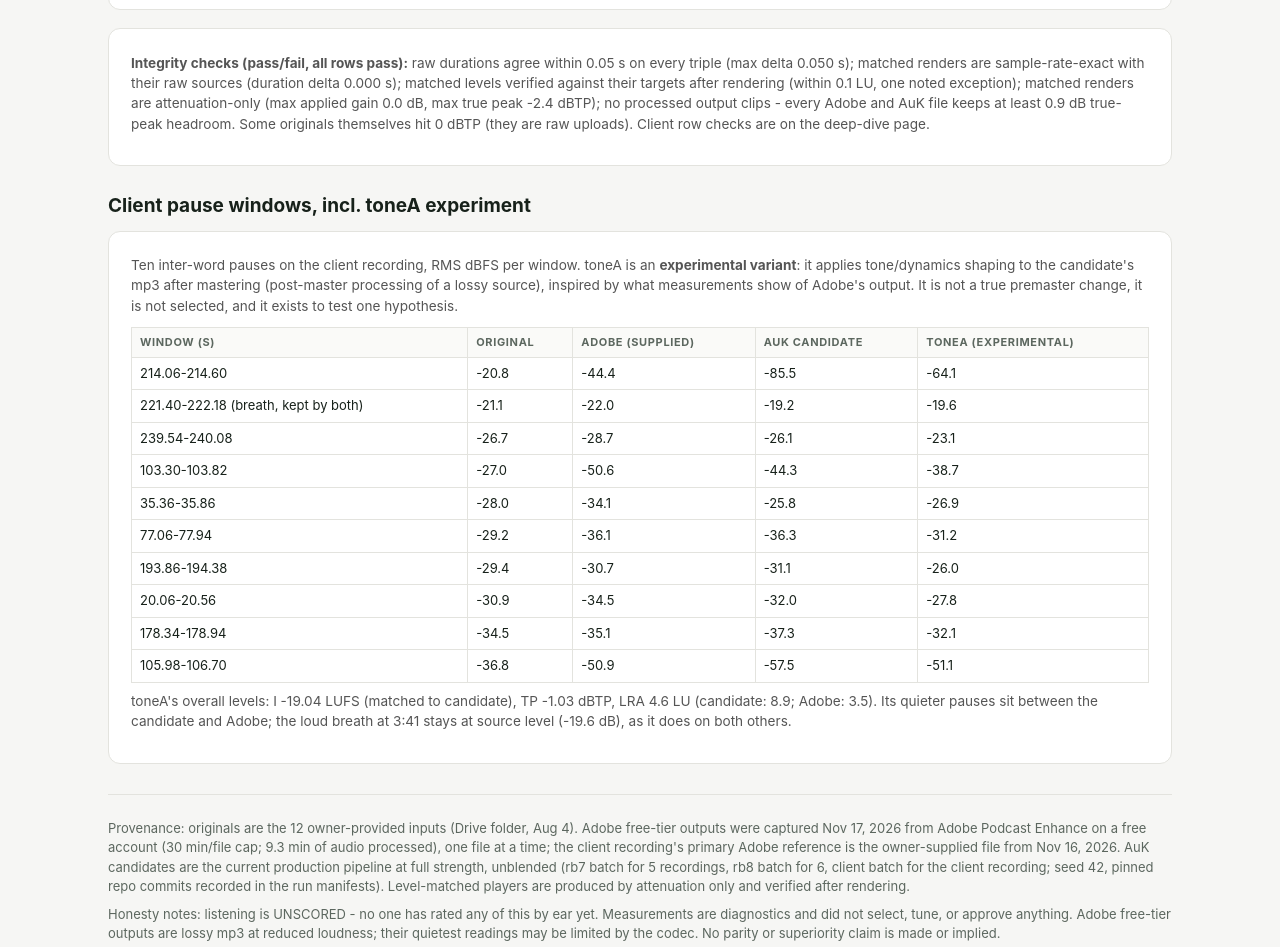
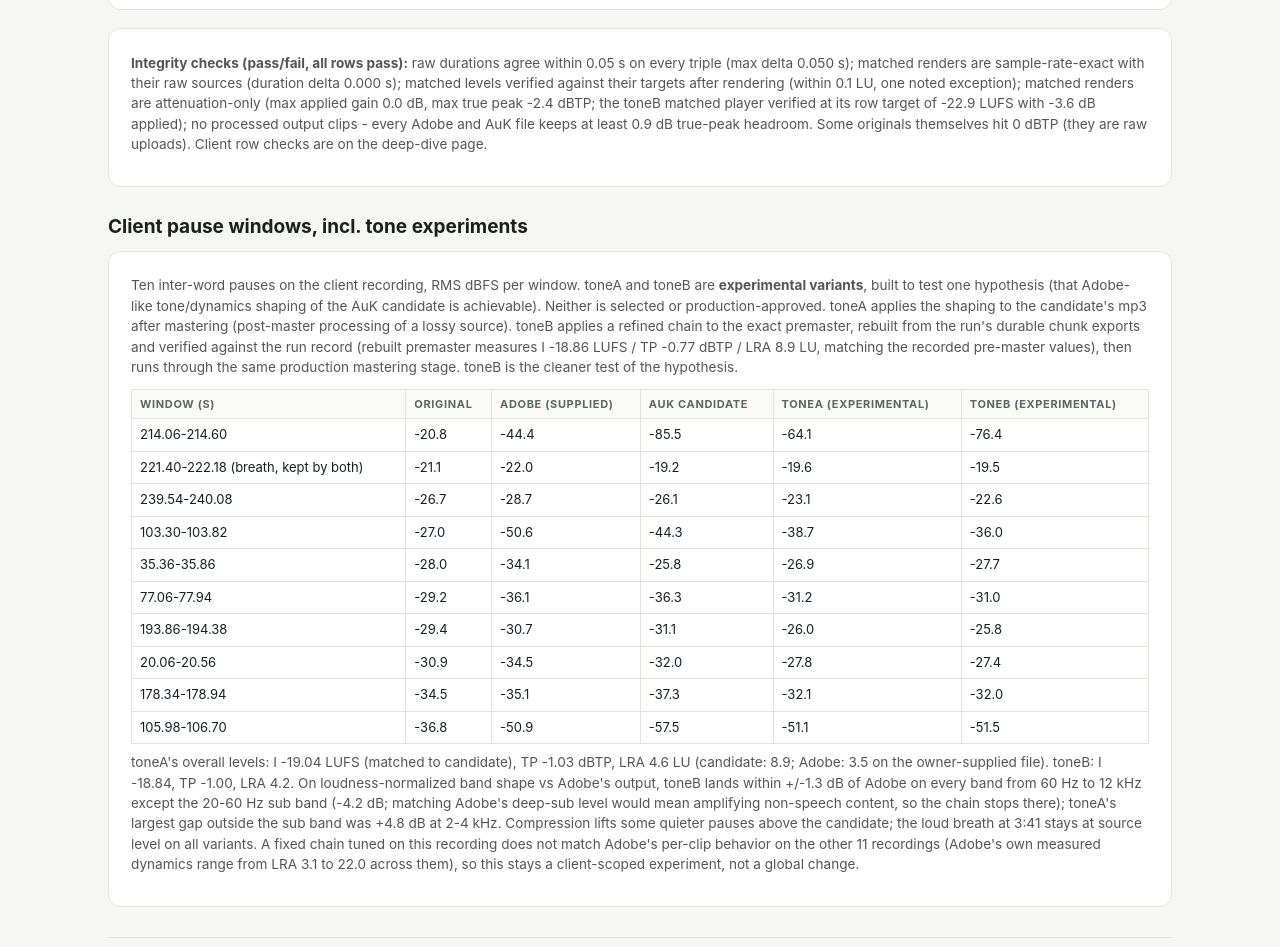
Before and after one commit to advayc/auk-production-backend, a plain HTML site: page docs/132-adobe-vs-auk-benchmark.html in a window 1280 px wide. Shown: the part 3777-4724 px from the top of the page. Drawn offline with Linux system fonts and the light colour scheme.

Commit message:
132: toneB experimental - exact premaster reconstruction (validated vs run record), refined tone chain, pause-window column

```diff
--- a/docs/132-adobe-vs-auk-benchmark.html
+++ b/docs/132-adobe-vs-auk-benchmark.html
@@ -123,8 +123,9 @@ th{background:#fafaf8;font-size:11px;letter-spacing:.06em;text-transform:upperca
 <div class="players" style="margin-top:14px">
 <figure><figcaption>Adobe free tier v2 (secondary)</figcaption><audio controls preload="metadata" src="132-client-adobefv2-matched.mp3"></audio><div><a href="132-client-adobefv2-matched.mp3">Download level-matched mp3</a> &middot; <a href="132-client-adobe-freev2.mp3">raw mp3</a></div></figure>
 <figure><figcaption>AuK toneA EXPERIMENTAL (see label)</figcaption><audio controls preload="metadata" src="132-client-toneA-matched.mp3"></audio><div><a href="132-client-toneA-matched.mp3">Download level-matched mp3</a> &middot; <a href="132-client-auk-toneA-EXPERIMENTAL.mp3">raw mp3</a></div></figure>
+<figure><figcaption>AuK toneB EXPERIMENTAL (see label)</figcaption><audio controls preload="metadata" src="132-client-toneb-matched.mp3"></audio><div><a href="132-client-toneb-matched.mp3">Download level-matched mp3</a> &middot; <a href="132-client-toneb.mp3">raw mp3</a></div></figure>
 </div>
-<p class="note" style="margin-top:10px">Match note: four of the five client players sit at -22.9 LUFS; the free-tier v2 secondary sits 0.45 LU lower. Its raw file already equals the row target, so matching it exactly would require amplification, which this page does not do.</p>
+<p class="note" style="margin-top:10px">Match note: five of the six client players sit at -22.9 LUFS; the free-tier v2 secondary sits 0.45 LU lower. Its raw file already equals the row target, so matching it exactly would require amplification, which this page does not do.</p>
 </div>
 
 <h2>Raw measurements (diagnostics, not listening)</h2>
@@ -149,30 +150,30 @@ th{background:#fafaf8;font-size:11px;letter-spacing:.06em;text-transform:upperca
 </div>
 
 <div class="card">
-<p class="note"><strong>Integrity checks (pass/fail, all rows pass):</strong> raw durations agree within 0.05 s on every triple (max delta 0.050 s); matched renders are sample-rate-exact with their raw sources (duration delta 0.000 s); matched levels verified against their targets after rendering (within 0.1 LU, one noted exception); matched renders are attenuation-only (max applied gain 0.0 dB, max true peak -2.4 dBTP); no processed output clips - every Adobe and AuK file keeps at least 0.9 dB true-peak headroom. Some originals themselves hit 0 dBTP (they are raw uploads). Client row checks are on the deep-dive page.</p>
+<p class="note"><strong>Integrity checks (pass/fail, all rows pass):</strong> raw durations agree within 0.05 s on every triple (max delta 0.050 s); matched renders are sample-rate-exact with their raw sources (duration delta 0.000 s); matched levels verified against their targets after rendering (within 0.1 LU, one noted exception); matched renders are attenuation-only (max applied gain 0.0 dB, max true peak -2.4 dBTP; the toneB matched player verified at its row target of -22.9 LUFS with -3.6 dB applied); no processed output clips - every Adobe and AuK file keeps at least 0.9 dB true-peak headroom. Some originals themselves hit 0 dBTP (they are raw uploads). Client row checks are on the deep-dive page.</p>
 </div>
 
-<h2>Client pause windows, incl. toneA experiment</h2>
+<h2>Client pause windows, incl. tone experiments</h2>
 <div class="card">
-<p class="note">Ten inter-word pauses on the client recording, RMS dBFS per window. toneA is an <strong>experimental variant</strong>: it applies tone/dynamics shaping to the candidate's mp3 after mastering (post-master processing of a lossy source), inspired by what measurements show of Adobe's output. It is not a true premaster change, it is not selected, and it exists to test one hypothesis.</p>
+<p class="note">Ten inter-word pauses on the client recording, RMS dBFS per window. toneA and toneB are <strong>experimental variants</strong>, built to test one hypothesis (that Adobe-like tone/dynamics shaping of the AuK candidate is achievable). Neither is selected or production-approved. toneA applies the shaping to the candidate's mp3 after mastering (post-master processing of a lossy source). toneB applies a refined chain to the exact premaster, rebuilt from the run's durable chunk exports and verified against the run record (rebuilt premaster measures I -18.86 LUFS / TP -0.77 dBTP / LRA 8.9 LU, matching the recorded pre-master values), then runs through the same production mastering stage. toneB is the cleaner test of the hypothesis.</p>
 <table>
-<tr><th>Window (s)</th><th>Original</th><th>Adobe (supplied)</th><th>AuK candidate</th><th>toneA (experimental)</th></tr>
-<tr><td>214.06-214.60</td><td>-20.8</td><td>-44.4</td><td>-85.5</td><td>-64.1</td></tr>
-<tr><td>221.40-222.18 (breath, kept by both)</td><td>-21.1</td><td>-22.0</td><td>-19.2</td><td>-19.6</td></tr>
-<tr><td>239.54-240.08</td><td>-26.7</td><td>-28.7</td><td>-26.1</td><td>-23.1</td></tr>
-<tr><td>103.30-103.82</td><td>-27.0</td><td>-50.6</td><td>-44.3</td><td>-38.7</td></tr>
-<tr><td>35.36-35.86</td><td>-28.0</td><td>-34.1</td><td>-25.8</td><td>-26.9</td></tr>
-<tr><td>77.06-77.94</td><td>-29.2</td><td>-36.1</td><td>-36.3</td><td>-31.2</td></tr>
-<tr><td>193.86-194.38</td><td>-29.4</td><td>-30.7</td><td>-31.1</td><td>-26.0</td></tr>
-<tr><td>20.06-20.56</td><td>-30.9</td><td>-34.5</td><td>-32.0</td><td>-27.8</td></tr>
-<tr><td>178.34-178.94</td><td>-34.5</td><td>-35.1</td><td>-37.3</td><td>-32.1</td></tr>
-<tr><td>105.98-106.70</td><td>-36.8</td><td>-50.9</td><td>-57.5</td><td>-51.1</td></tr>
+<tr><th>Window (s)</th><th>Original</th><th>Adobe (supplied)</th><th>AuK candidate</th><th>toneA (experimental)</th><th>toneB (experimental)</th></tr>
+<tr><td>214.06-214.60</td><td>-20.8</td><td>-44.4</td><td>-85.5</td><td>-64.1</td><td>-76.4</td></tr>
+<tr><td>221.40-222.18 (breath, kept by both)</td><td>-21.1</td><td>-22.0</td><td>-19.2</td><td>-19.6</td><td>-19.5</td></tr>
+<tr><td>239.54-240.08</td><td>-26.7</td><td>-28.7</td><td>-26.1</td><td>-23.1</td><td>-22.6</td></tr>
+<tr><td>103.30-103.82</td><td>-27.0</td><td>-50.6</td><td>-44.3</td><td>-38.7</td><td>-36.0</td></tr>
+<tr><td>35.36-35.86</td><td>-28.0</td><td>-34.1</td><td>-25.8</td><td>-26.9</td><td>-27.7</td></tr>
+<tr><td>77.06-77.94</td><td>-29.2</td><td>-36.1</td><td>-36.3</td><td>-31.2</td><td>-31.0</td></tr>
+<tr><td>193.86-194.38</td><td>-29.4</td><td>-30.7</td><td>-31.1</td><td>-26.0</td><td>-25.8</td></tr>
+<tr><td>20.06-20.56</td><td>-30.9</td><td>-34.5</td><td>-32.0</td><td>-27.8</td><td>-27.4</td></tr>
+<tr><td>178.34-178.94</td><td>-34.5</td><td>-35.1</td><td>-37.3</td><td>-32.1</td><td>-32.0</td></tr>
+<tr><td>105.98-106.70</td><td>-36.8</td><td>-50.9</td><td>-57.5</td><td>-51.1</td><td>-51.5</td></tr>
 </table>
-<p class="note" style="margin-top:8px">toneA's overall levels: I -19.04 LUFS (matched to candidate), TP -1.03 dBTP, LRA 4.6 LU (candidate: 8.9; Adobe: 3.5). Its quieter pauses sit between the candidate and Adobe; the loud breath at 3:41 stays at source level (-19.6 dB), as it does on both others.</p>
+<p class="note" style="margin-top:8px">toneA's overall levels: I -19.04 LUFS (matched to candidate), TP -1.03 dBTP, LRA 4.6 LU (candidate: 8.9; Adobe: 3.5 on the owner-supplied file). toneB: I -18.84, TP -1.00, LRA 4.2. On loudness-normalized band shape vs Adobe's output, toneB lands within +/-1.3 dB of Adobe on every band from 60 Hz to 12 kHz except the 20-60 Hz sub band (-4.2 dB; matching Adobe's deep-sub level would mean amplifying non-speech content, so the chain stops there); toneA's largest gap outside the sub band was +4.8 dB at 2-4 kHz. Compression lifts some quieter pauses above the candidate; the loud breath at 3:41 stays at source level on all variants. A fixed chain tuned on this recording does not match Adobe's per-clip behavior on the other 11 recordings (Adobe's own measured dynamics range from LRA 3.1 to 22.0 across them), so this stays a client-scoped experiment, not a global change.</p>
 </div>
 
 <footer>
-<p>Provenance: originals are the 12 owner-provided inputs (Drive folder, Aug 4). Adobe free-tier outputs were captured Nov 17, 2026 from Adobe Podcast Enhance on a free account (30 min/file cap; 9.3 min of audio processed), one file at a time; the client recording's primary Adobe reference is the owner-supplied file from Nov 16, 2026. AuK candidates are the current production pipeline at full strength, unblended (rb7 batch for 5 recordings, rb8 batch for 6, client batch for the client recording; seed 42, pinned repo commits recorded in the run manifests). Level-matched players are produced by attenuation only and verified after rendering.</p>
+<p>Provenance: originals are the 12 owner-provided inputs (Drive folder, Aug 4). Adobe free-tier outputs were captured Nov 17, 2026 from Adobe Podcast Enhance on a free account (30 min/file cap; 9.3 min of audio processed), one file at a time; the client recording's primary Adobe reference is the owner-supplied file from Nov 16, 2026. AuK candidates are the current production pipeline at full strength, unblended (rb7 batch for 5 recordings, rb8 batch for 6, client batch for the client recording; seed 42, pinned repo commits recorded in the run manifests). Level-matched players are produced by attenuation only and verified after rendering. toneB (Nov 17) is built from the client run's exact premaster, reconstructed from the 23 durable per-chunk exports and verified against the run record before any shaping; its lossless FLAC is archived in the benchmark Drive folder.</p>
 <p>Honesty notes: listening is UNSCORED - no one has rated any of this by ear yet. Measurements are diagnostics and did not select, tune, or approve anything. Adobe free-tier outputs are lossy mp3 at reduced loudness; their quietest readings may be limited by the codec. No parity or superiority claim is made or implied.</p>
 <p>Unreviewed: the listening decision is the owner's.</p>
 </footer>
```
Also changed, not shown: 2 other files.
